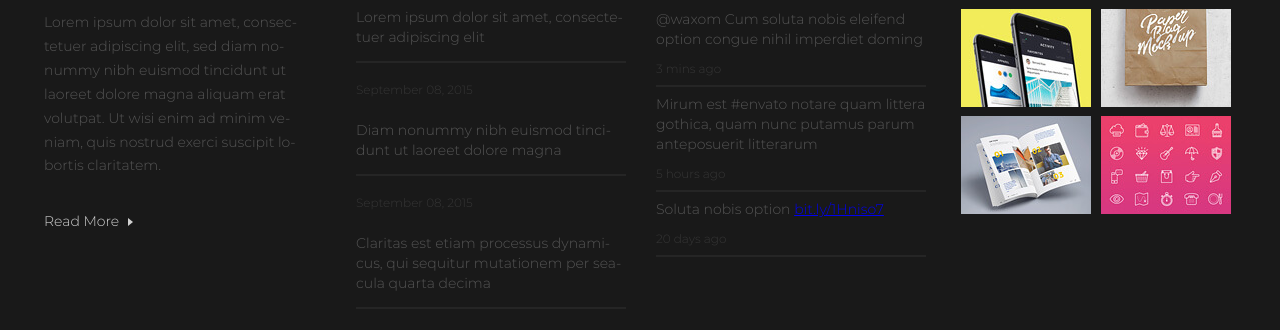
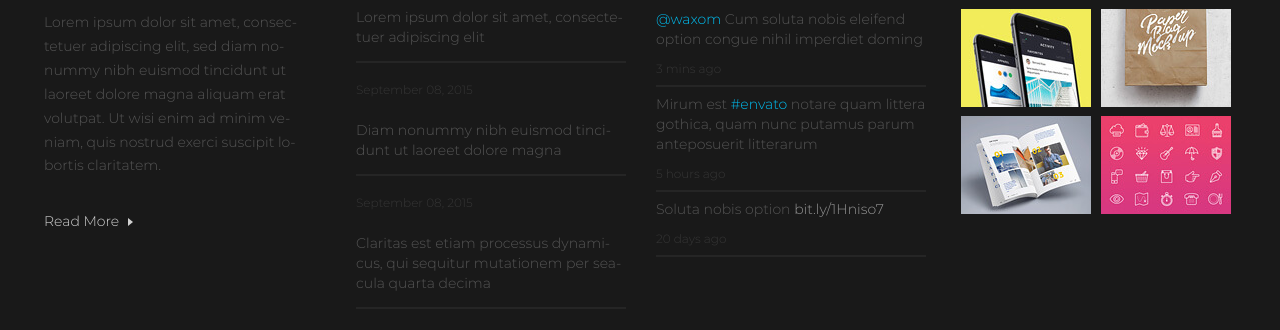
Before and after one commit to Veyleesav/GeekBrains__HTML5_CSS3, a plain HTML site: page exam-layout/index.html in a window 1280 px wide. Shown: the part 6655-6985 px from the top of the page. Drawn offline with Linux system fonts and the light colour scheme.

Commit message:
links and tags
color changes

```diff
--- a/exam-layout/index.html
+++ b/exam-layout/index.html
@@ -387,11 +387,11 @@
         <div class="information__twitter">
             <h4 class="information__twitter__header">our twitter</h4>
             <div class="information__twitter__post">
-                <div class="information__twitter__post__text">@waxom Cum soluta nobis eleifend option congue nihil imperdiet doming</div>
+                <div class="information__twitter__post__text"><span class="tag">@waxom</span> Cum soluta nobis eleifend option congue nihil imperdiet doming</div>
                 <time class="information__twitter__post__time">3 mins ago</time>
             </div>
             <div class="information__twitter__post">
-                <div class="information__twitter__post__text">Mirum est #envato notare quam littera gothica, quam nunc putamus parum anteposuerit litterarum</div>
+                <div class="information__twitter__post__text">Mirum est <span class="tag">#envato</span> notare quam littera gothica, quam nunc putamus parum anteposuerit litterarum</div>
                 <time class="information__twitter__post__time">5 hours ago</time>
             </div>
             <div class="information__twitter__post">
--- a/exam-layout/scss/footer/information.scss
+++ b/exam-layout/scss/footer/information.scss
@@ -181,6 +181,18 @@
         letter-spacing: normal;
         text-align: left;
         color: #555555;
+        .tag{
+          color:#00bff3;
+          cursor: pointer;
+        }
+        a{
+          text-decoration: none;
+          color:#959595;
+          &:hover{
+            border-bottom: 1px solid;
+            margin-bottom: -1px;
+          }
+        }
       }
       &::after{
         display: block;
```
Also changed, not shown: exam-layout/scss/style.css, 1 other file.
